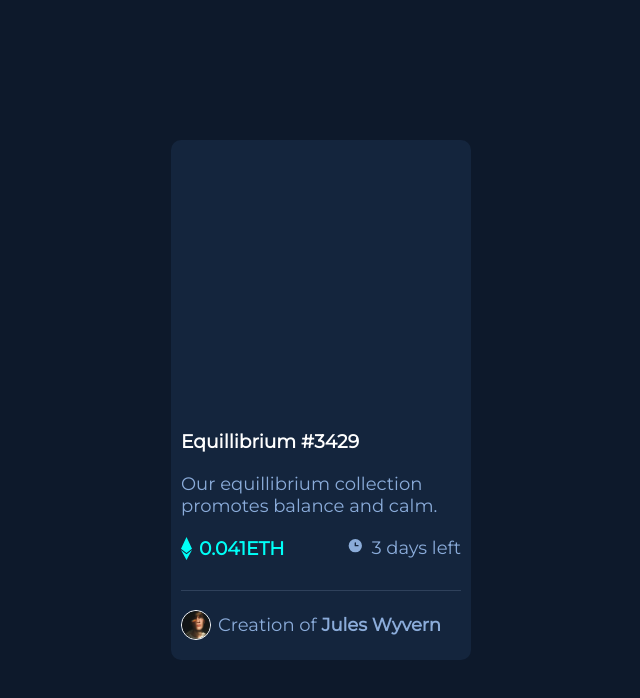
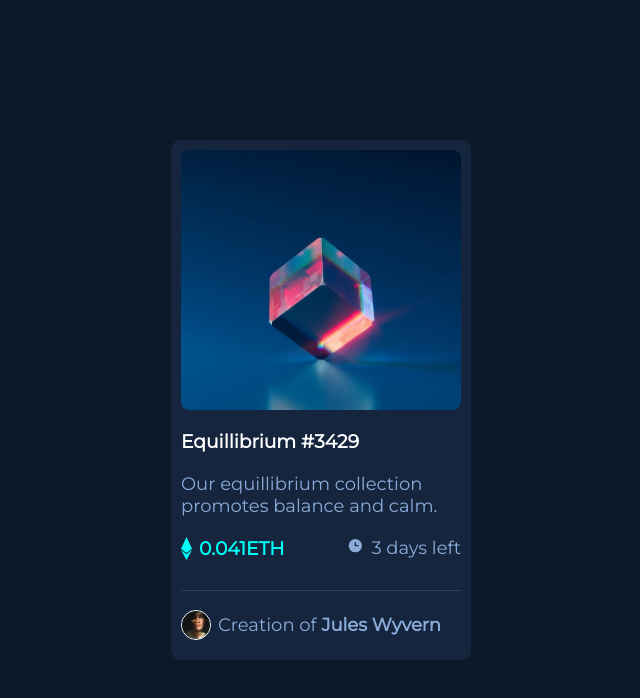
Before and after one commit to Rasheedatj/Nft-product-card, a plain HTML site: page index.html in a window 1280 px wide. Shown: the whole page, without its empty margins (319-959 px from the left). Drawn offline with Linux system fonts and the light colour scheme.

Commit message:
nft commit

```diff
--- a/scss/main.scss
+++ b/scss/main.scss
@@ -34,7 +34,7 @@ body{
 
     .nft_img{
         position: relative;
-        background-image: url("../images/equillibrium.jpg");
+        background-image: url(/dist/css/equillibrium.jpg);
         width: 280px;
         height: 260px;
         background-size: cover;
@@ -105,7 +105,7 @@ span:hover, h3:hover{
 .nft_img::after{
     content: '';
     position: absolute;
-    background-image: url(../images/eye.svg);
+    background-image: url(/dist/css/eye.svg);
     background-repeat: no-repeat;
     width: 150px;
     height: 50px;
```
Also changed, not shown: dist/css/equillibrium.jpg (renamed from images/equillibrium.jpg), dist/css/eye.svg (renamed from images/eye.svg), dist/css/main.css, 1 other file.
